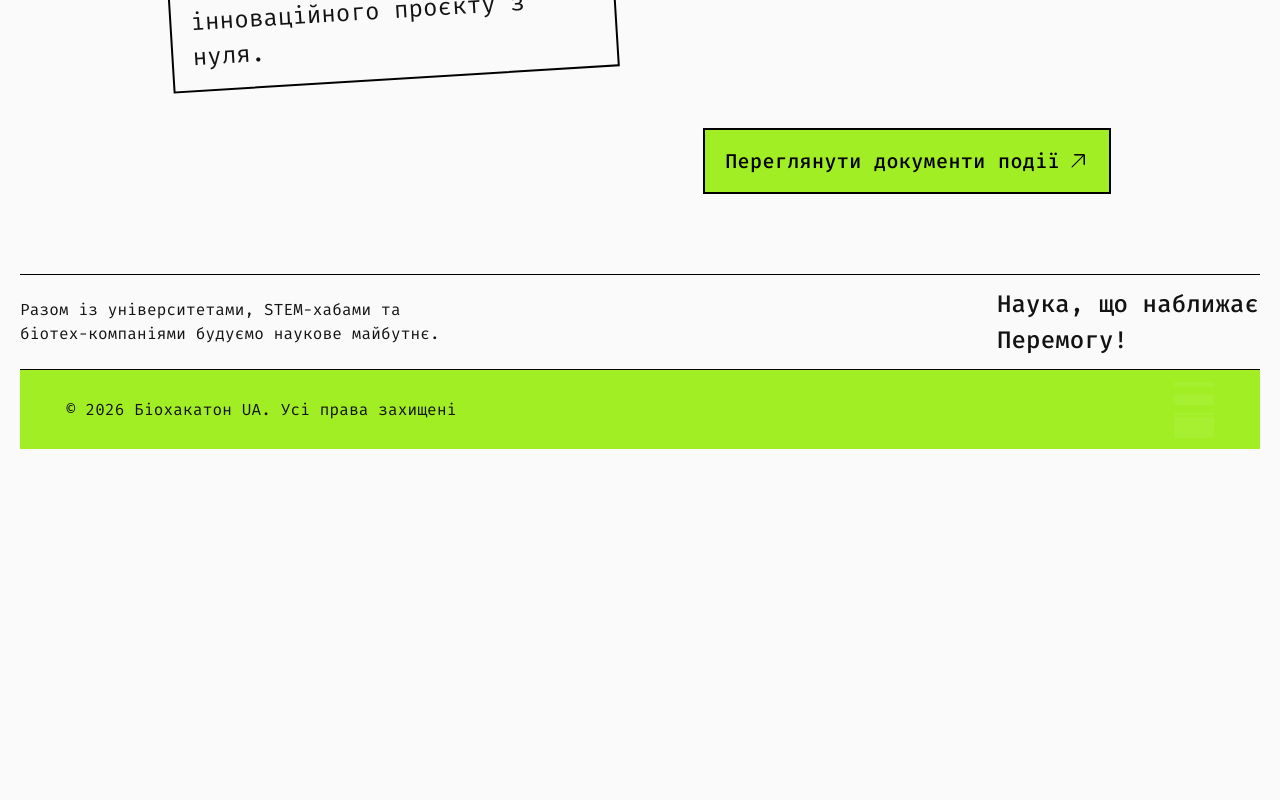
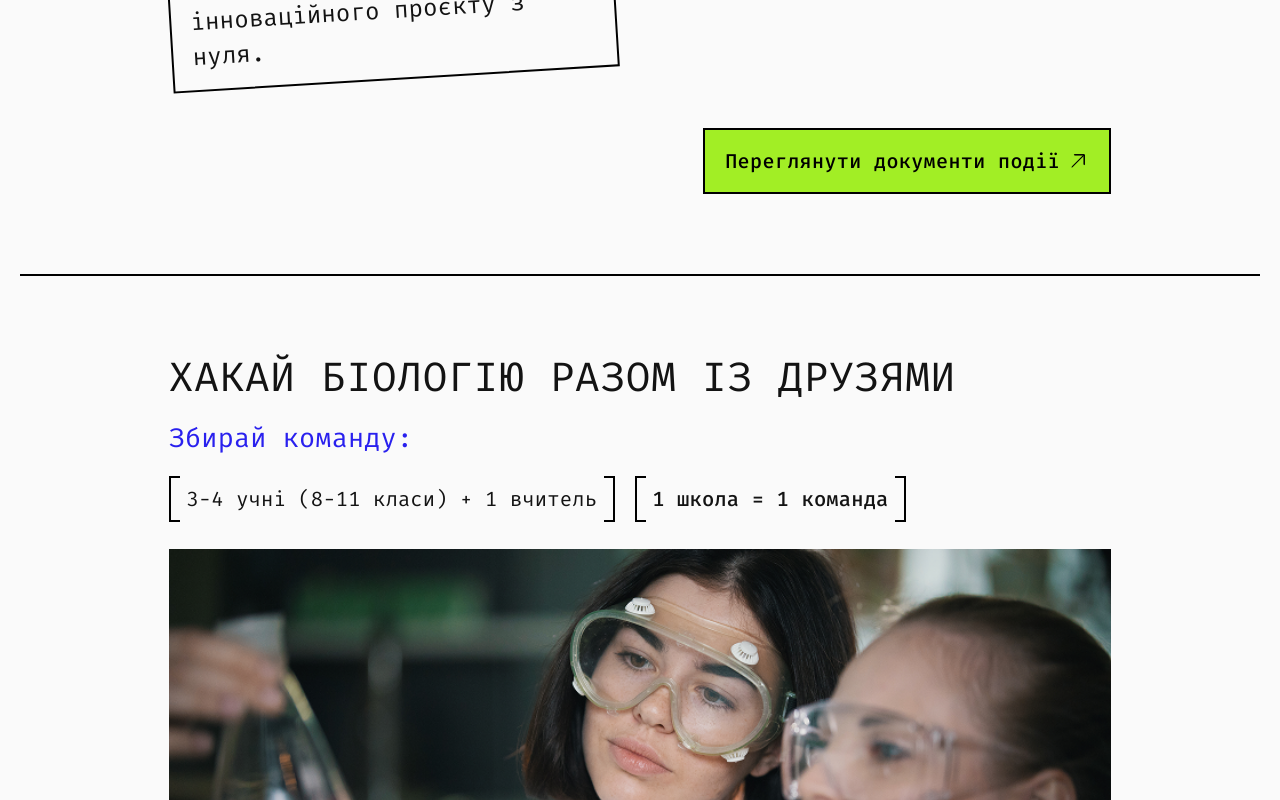
Before and after one commit to khadai/biohack-landing, a Next.js app: page / in a window 1280 px wide. Shown: the part 2000-2800 px from the top of the page. Before the commit the page ends 2449 px from the top, so only its background shows below. Built offline with nearby package versions, Linux system fonts and the light colour scheme; no server answers.

Commit message:
add team section

```diff
--- /dev/null
+++ b/app/components/team-section.tsx
@@ -0,0 +1,58 @@
+import Image from "next/image";
+import teamPicture from "../assets/team-picture.png";
+import { FORM_LINK } from "../lib/constants";
+
+export function TeamSection() {
+  return (
+    <section className="section narrow team-section" id="team">
+      <h2>ХАКАЙ БІОЛОГІЮ РАЗОМ ІЗ ДРУЗЯМИ</h2>
+      <p className="team-section__lead">Збирай команду:</p>
+
+      <div className="team-section__rules">
+        <p className="team-section__bracket">3-4 учні (8-11 класи) + 1 вчитель</p>
+        <p className="team-section__bracket team-section__bracket--compact">1 школа = 1 команда</p>
+      </div>
+
+      <div className="team-section__image-wrap">
+        <Image src={teamPicture} alt="Команда учасниць готує експеримент" />
+      </div>
+
+      <div className="team-section__meta">
+        <p>
+          Реєстрація до 16 квітня,
+          <br />
+          участь безкоштовна
+        </p>
+        <a className="team-section__cta" href={FORM_LINK} target="_blank" rel="noreferrer">
+          Зареєструвати команду
+        </a>
+      </div>
+
+      <div className="team-section__notes">
+        <div className="team-section__card team-section__card--left">
+          <p>
+            <span>Найкращі проєкти</span> отримають цінні
+            <br />
+            подарунки та сертифікати.
+          </p>
+        </div>
+
+        <div className="team-section__burst" aria-hidden />
+
+        <div className="team-section__card team-section__card--right">
+          <p>
+            Знайомства з експертами з <span>IT та</span>
+            <br />
+            <span>біотех-компаній.</span>
+          </p>
+        </div>
+
+        <div className="team-section__spark" aria-hidden />
+      </div>
+
+      <p className="team-section__coffee">
+        <span aria-hidden>+</span> Кава-брейки включені
+      </p>
+    </section>
+  );
+}
--- a/app/globals.scss
+++ b/app/globals.scss
@@ -6,4 +6,5 @@
 @use "./styles/quote-section" as *;
 @use "./styles/about-section" as *;
 @use "./styles/what-will-it-be-section" as *;
+@use "./styles/team-section" as *;
 @use "./styles/site-footer" as *;
--- a/app/page.tsx
+++ b/app/page.tsx
@@ -5,6 +5,7 @@ import { PartnersMarquee } from "./components/partners-marquee";
 import { QuoteSection } from "./components/quote-section";
 import { SiteFooter } from "./components/site-footer";
 import { SiteHeader } from "./components/site-header";
+import { TeamSection } from "./components/team-section";
 
 export default function Home() {
   return (
@@ -17,6 +18,7 @@ export default function Home() {
         {/*<QuoteSection />*/}
         <AboutSection />
         <WhatWillItBeSection />
+        <TeamSection />
       </main>
 
       <SiteFooter />
--- /dev/null
+++ b/app/styles/_team-section.scss
@@ -0,0 +1,247 @@
+.team-section {
+  --team-blue: #2920ee;
+  padding-block: clamp(2.6rem, 6.5vw, 5rem);
+  display: grid;
+  gap: clamp(1rem, 2.6vw, 1.4rem);
+
+  h2 {
+    margin: 0;
+    font-size: clamp(2rem, 3.2vw, 2.95rem);
+    line-height: 1.06;
+    letter-spacing: 0.02em;
+  }
+}
+
+.team-section__lead {
+  margin: 0;
+  color: var(--team-blue);
+  font-size: clamp(1.5rem, 2.1vw, 2rem);
+  line-height: 1.2;
+}
+
+.team-section__rules {
+  display: flex;
+  flex-wrap: wrap;
+  align-items: center;
+  gap: 0.8rem 1.25rem;
+}
+
+.team-section__bracket {
+  margin: 0;
+  display: inline-flex;
+  align-items: center;
+  min-height: 2.85rem;
+  padding: 0.45rem 1.1rem;
+  font-size: clamp(1.15rem, 1.6vw, 1.9rem);
+  line-height: 1.2;
+  background:
+    linear-gradient(#000, var(--line)) left top / 11px 2px no-repeat,
+    linear-gradient(#000, var(--line)) left bottom / 11px 2px no-repeat,
+    linear-gradient(#000, var(--line)) left center / 2px 100% no-repeat,
+    linear-gradient(#000, var(--line)) right top / 11px 2px no-repeat,
+    linear-gradient(#000, var(--line)) right bottom / 11px 2px no-repeat,
+    linear-gradient(#000, var(--line)) right center / 2px 100% no-repeat;
+}
+
+.team-section__bracket--compact {
+  font-weight: 500;
+}
+
+.team-section__image-wrap {
+  overflow: hidden;
+  margin-top: 0.3rem;
+
+  img {
+    display: block;
+    width: 100%;
+    height: auto;
+  }
+}
+
+.team-section__meta {
+  display: flex;
+  gap: 1rem;
+  justify-content: space-between;
+  align-items: flex-start;
+  flex-wrap: wrap;
+  margin-top: 0.15rem;
+
+  p {
+    margin: 0;
+    font-size: clamp(1.02rem, 1.2vw, 1.5rem);
+    line-height: 1.35;
+  }
+}
+
+.team-section__cta {
+  display: inline-flex;
+  align-items: center;
+  justify-content: center;
+  min-height: 3rem;
+  padding: 0.35rem 1.25rem;
+  border: 2px solid #1a16a8;
+  background: var(--team-blue);
+  color: #fff;
+  font-size: clamp(1rem, 1.15vw, 1.35rem);
+  line-height: 1;
+  text-decoration: none;
+  letter-spacing: 0.01em;
+}
+
+.team-section__notes {
+  position: relative;
+  display: grid;
+  gap: clamp(0.8rem, 1.7vw, 1.2rem);
+  margin-top: 0.7rem;
+}
+
+.team-section__card {
+  border: 2px solid var(--line);
+  padding: 0.75rem 1rem;
+  width: fit-content;
+  max-width: 92%;
+
+  p {
+    margin: 0;
+    font-size: clamp(1.12rem, 1.38vw, 1.65rem);
+    line-height: 1.3;
+  }
+
+  span {
+    color: var(--team-blue);
+  }
+}
+
+.team-section__card--left {
+  justify-self: start;
+}
+
+.team-section__card--right {
+  justify-self: end;
+  margin-top: 0.8rem;
+}
+
+.team-section__burst {
+  position: absolute;
+  top: -0.15rem;
+  right: 35%;
+  width: 44px;
+  height: 34px;
+  pointer-events: none;
+}
+
+.team-section__burst::before,
+.team-section__burst::after {
+  content: "";
+  position: absolute;
+  width: 2px;
+  height: 20px;
+  background: var(--team-blue);
+  transform-origin: bottom center;
+}
+
+.team-section__burst::before {
+  left: 14px;
+  top: 8px;
+  transform: rotate(28deg);
+}
+
+.team-section__burst::after {
+  left: 28px;
+  top: 3px;
+  transform: rotate(48deg);
+}
+
+.team-section__spark {
+  position: absolute;
+  right: -0.2rem;
+  top: 4.8rem;
+  width: 34px;
+  height: 34px;
+  transform: rotate(45deg);
+}
+
+.team-section__spark::before,
+.team-section__spark::after {
+  content: "";
+  position: absolute;
+  background: var(--team-blue);
+}
+
+.team-section__spark::before {
+  left: 0;
+  right: 0;
+  top: 16px;
+  height: 2px;
+}
+
+.team-section__spark::after {
+  top: 0;
+  bottom: 0;
+  left: 16px;
+  width: 2px;
+}
+
+.team-section__coffee {
+  margin: 0;
+  display: flex;
+  align-items: center;
+  gap: 0.55rem;
+  font-size: clamp(1.25rem, 1.8vw, 1.85rem);
+  line-height: 1.2;
+  margin-top: 0.55rem;
+
+  span {
+    color: var(--team-blue);
+    font-size: 1.8em;
+    line-height: 0.8;
+    transform: translateY(-0.06em);
+  }
+}
+
+@media (max-width: 1040px) {
+  .team-section__spark {
+    right: 0.3rem;
+    top: 5.9rem;
+  }
+
+  .team-section__card {
+    max-width: 100%;
+  }
+}
+
+@media (max-width: 760px) {
+  .team-section__lead {
+    font-size: 1.45rem;
+  }
+
+  .team-section__bracket {
+    font-size: 1.05rem;
+  }
+
+  .team-section__meta {
+    gap: 0.85rem;
+  }
+
+  .team-section__cta {
+    width: 100%;
+  }
+
+  .team-section__card {
+    width: 100%;
+  }
+
+  .team-section__card--right {
+    justify-self: start;
+    margin-top: 0;
+  }
+
+  .team-section__burst,
+  .team-section__spark {
+    display: none;
+  }
+
+  .team-section__coffee {
+    font-size: 1.25rem;
+  }
+}
```
Also changed, not shown: app/assets/team-picture.png (added).
